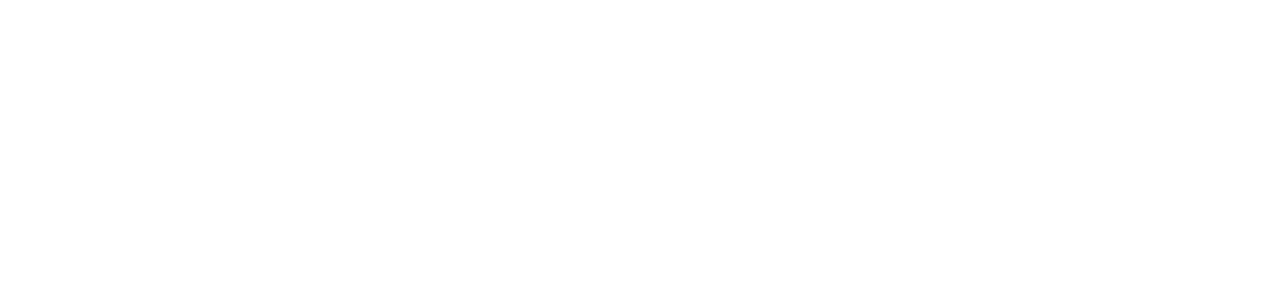
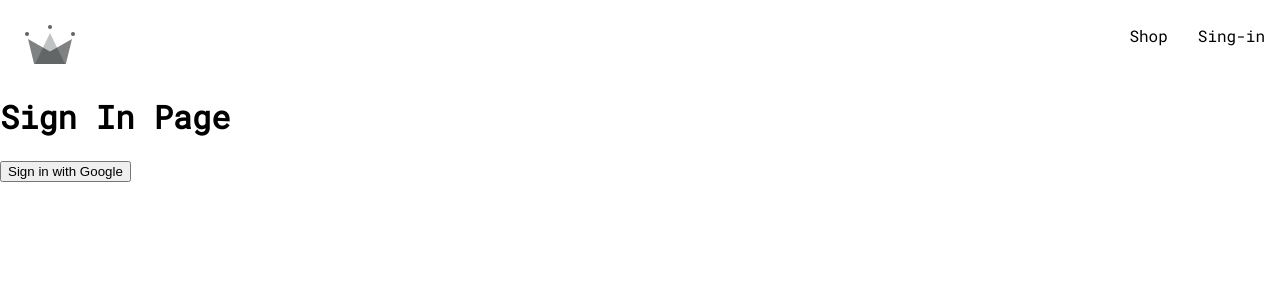
Before and after one commit to killerk3emstar/crown-clothing, a React (Create React App) app: page /sign-in in a window 1280 px wide. Before the commit this address had no page. Shown: the top 300 px of the page. Built offline with nearby package versions, Linux system fonts and the light colour scheme.

Commit message:
adding firebase

```diff
--- a/src/App.js
+++ b/src/App.js
@@ -1,6 +1,7 @@
 import Home from "./routes/home/home.component";
 import Navigation from "./routes/navigation/navigation.component.jsx";
 import { Routes, Route } from "react-router-dom";
+import SignIn from "./routes/sign-in/sign-in.component";
 
 const Shop = () => {
   return (
@@ -14,8 +15,9 @@
   return (
     <Routes>
       <Route path="/" element={<Navigation />}>
-        <Route index element={<Home />}></Route>
-        <Route path="shop" element={<Shop />}></Route>
+        <Route index element={<Home />} />
+        <Route path="shop" element={<Shop />} />
+        <Route path="sign-in" element={<SignIn />} />
       </Route>
     </Routes>
   );
--- a/src/routes/navigation/navigation.component.jsx
+++ b/src/routes/navigation/navigation.component.jsx
@@ -15,6 +15,9 @@
           <Link className="nav-link" to="/shop">
             Shop
           </Link>
+          <Link className="nav-link" to="/sign-in">
+            Sing-in
+          </Link>
         </div>
       </div>
       <Outlet />
--- /dev/null
+++ b/src/routes/sign-in/sign-in.component.jsx
@@ -0,0 +1,21 @@
+import {
+  signInWithGooglePopup,
+  createUserDocumentFromAuth,
+} from "../../utilities/firebase/firebase.utilities";
+
+const SignIn = () => {
+  const logGoogleUser = async () => {
+    const { user } = await signInWithGooglePopup();
+    const userDocRef = await createUserDocumentFromAuth(user);
+    console.log(userDocRef);
+  };
+
+  return (
+    <div>
+      <h1>Sign In Page</h1>
+      <button onClick={logGoogleUser}>Sign in with Google</button>
+    </div>
+  );
+};
+
+export default SignIn;
--- /dev/null
+++ b/src/utilities/firebase/firebase.utilities.jsx
@@ -0,0 +1,55 @@
+import { initializeApp } from "firebase/app";
+import {
+  getAuth,
+  signInWithPopup,
+  signInWithRedirect,
+  GoogleAuthProvider,
+} from "firebase/auth";
+
+import {
+  getFirestore,
+  doc,
+  getDoc,
+  setDoc,
+  serverTimestamp,
+} from "firebase/firestore";
+
+const firebaseConfig = {
+  apiKey: "AIzaSyDLpYmtxdm24l94s74w8RRUIqQ365xdJh4",
+  authDomain: "udemy-crown-clothing-68.firebaseapp.com",
+  projectId: "udemy-crown-clothing-68",
+  storageBucket: "udemy-crown-clothing-68.appspot.com",
+  messagingSenderId: "141743467686",
+  appId: "1:141743467686:web:10e935daf4d672a3c8d867",
+};
+
+const app = initializeApp(firebaseConfig);
+
+const provider = new GoogleAuthProvider();
+provider.setCustomParameters({
+  prompt: "select_account",
+});
+
+export const auth = getAuth();
+export const signInWithGooglePopup = () => signInWithPopup(auth, provider);
+export const db = getFirestore();
+export const createUserDocumentFromAuth = async (userAuth) => {
+  const userDocRef = doc(db, "users", userAuth.uid);
+
+  const userSnapshop = await getDoc(userDocRef);
+
+  if (!userSnapshop.exists()) {
+    const { displayName, email } = userAuth;
+
+    try {
+      await setDoc(userDocRef, {
+        displayName,
+        email,
+        createdAt: serverTimestamp(),
+      });
+    } catch (err) {
+      console.log("error creating user :[", err);
+    }
+  }
+  return userDocRef;
+};
```
